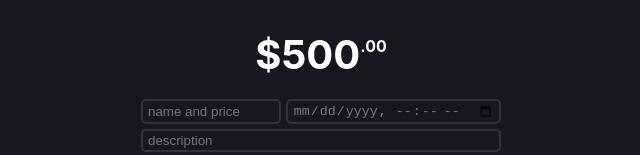
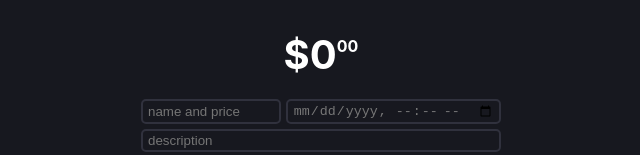
Before and after one commit to Matt9907/money-tracker, a React (Create React App) app: page / in a window 1280 px wide. Shown: the top 155 px of the page, without its empty margins (319-959 px from the left). Built offline with nearby package versions, Linux system fonts and the light colour scheme; no server answers.

Commit message:
Cleaning up how balance is displayed

```diff
--- a/src/App.js
+++ b/src/App.js
@@ -52,12 +52,14 @@ function App() {
     balance = balance + transaction.price;
   }
   balance = balance.toFixed(2);
+  const fraction = balance.split('.')[1];
+  balance = balance.split('.')[0];
 
   return (
    <main>
     <h1>
-      $500
-      <span>.00</span>
+      ${balance}
+      <span>{fraction}</span>
       </h1>
     <form onSubmit={addNewTransaction}>
 
```
